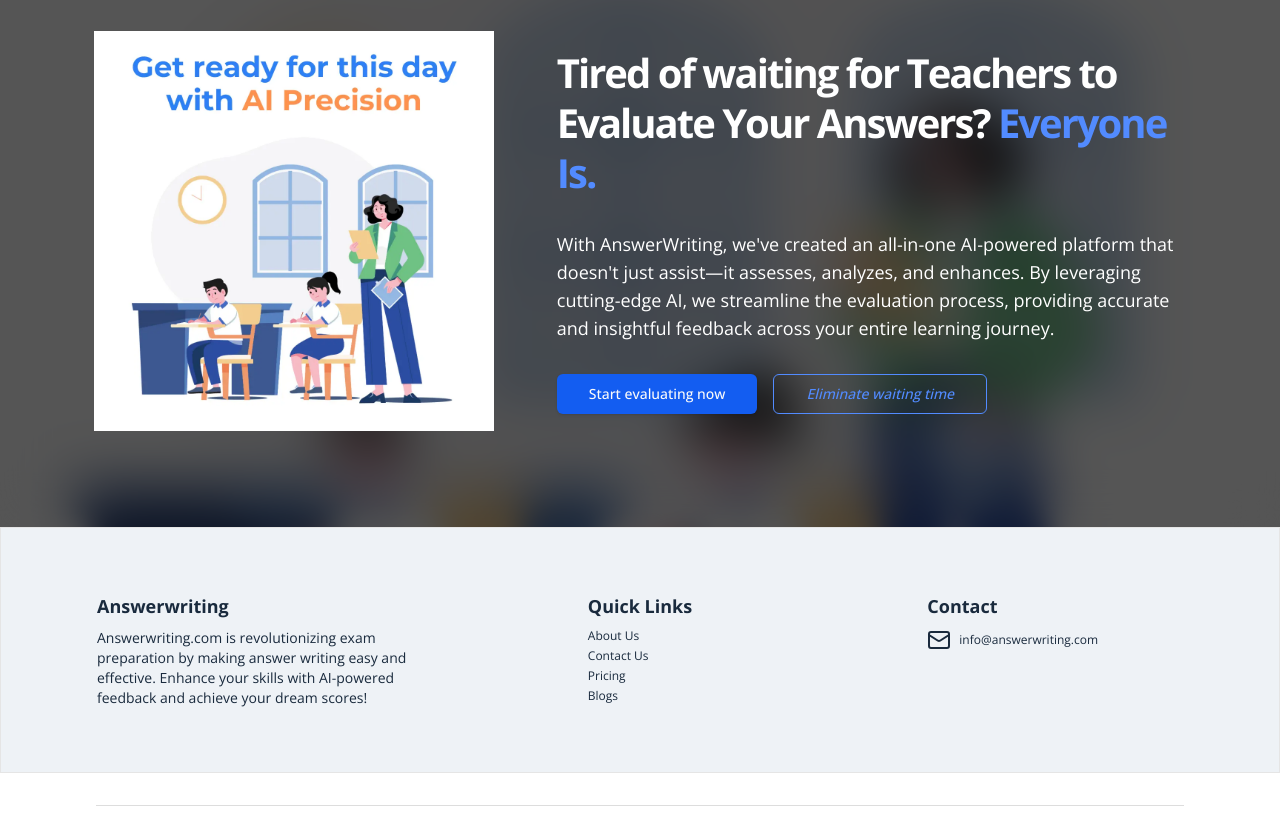
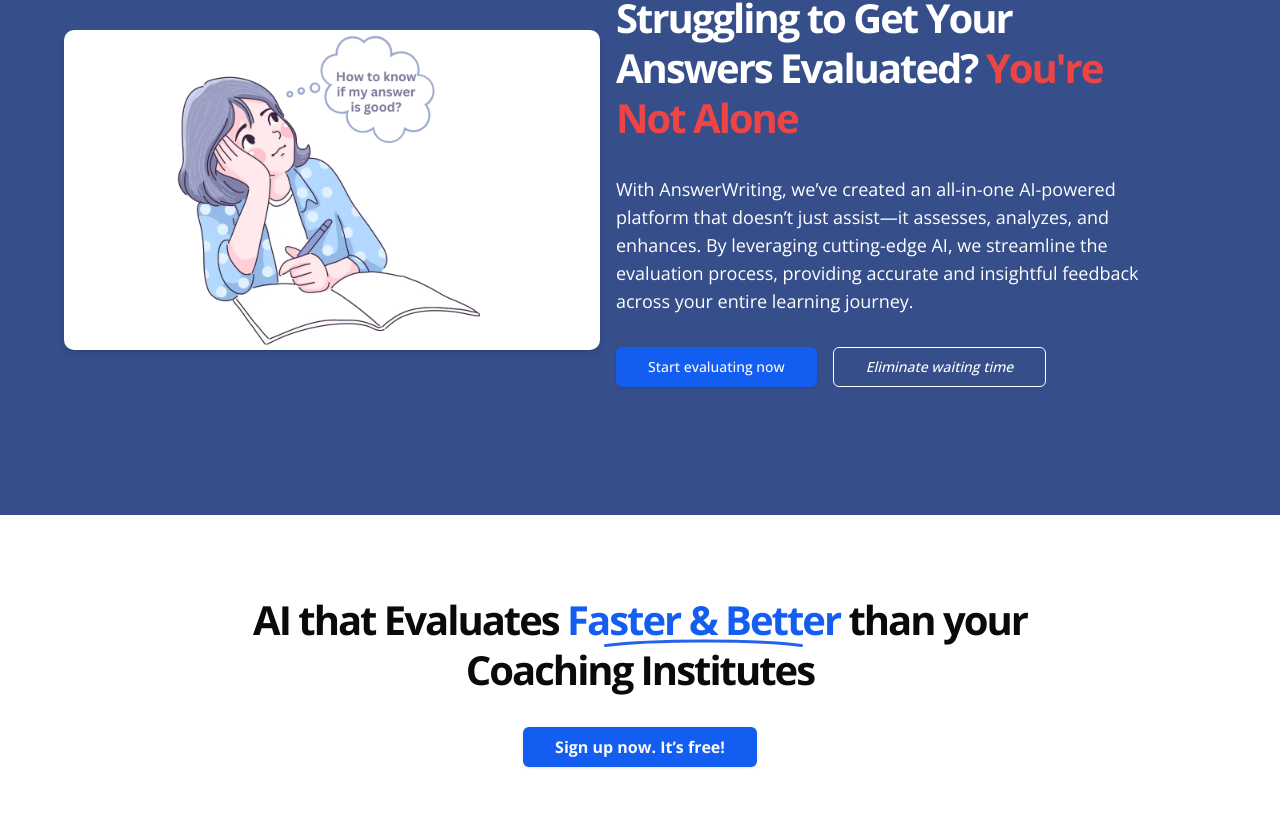
Before and after one commit to anthroholictechnologies/answerwriting, a Next.js app: page / in a window 1280 px wide. Shown: the part 1397-2219 px from the top of the page. Built offline with nearby package versions, Linux system fonts and the light colour scheme; no server answers.

Commit message:
changes in section 2 and section 3

```diff
--- a/src/app/page.tsx
+++ b/src/app/page.tsx
@@ -1,12 +1,15 @@
+import { auth } from "answerwriting/auth";
 import LandingHero from "answerwriting/components/landing/landing_hero";
 import Footer from "answerwriting/components/misc/misc_footer";
 import Header from "answerwriting/components/misc/misc_header";
 
-export default function Home() {
+export default async function Home() {
+  const session = await auth()
+  const user = session?.user
   return (
     <div className="h-screen w-screen">
       <Header />
-      <LandingHero />
+      <LandingHero user={user}/>
       <Footer />
     </div>
   );
--- a/src/components/landing/landing_hero.tsx
+++ b/src/components/landing/landing_hero.tsx
@@ -1,100 +1,15 @@
-import Link from "next/link";
-import { Button } from "../ui/button";
-import Image from "next/image";
-import { ApiRoutePaths } from "answerwriting/types/general.types";
-import TypewriterHeading from "./hero_heading";
+import { User } from "next-auth";
+import { SectionOne } from "./section_one";
+import { SectionTwo } from "./section_two";
+import { SectionThree } from "./section_three";
 
-const LandingHero = () => {
+const LandingHero = ({ user }: { user?: User }) => {
   return (
-    <>
-      {/* First Section - Header */}
-      <div className="flex flex-col items-center gap-8 px-2 pt-16 md:px-24 md:pt-24">
-        <TypewriterHeading />
-
-        <p className="text-tertiary text-center text-lg">
-          Your Personalized Answer Evaluation Tool for Daily Practice, Crafted
-          for UPSC Aspirants
-        </p>
-
-        <div className="flex gap-4">
-          <Button variant="transparent" size="lg">
-            <Link href={ApiRoutePaths.PAGE_DASHBOARD_TOOLS_EVALUATOR}>
-              Free Evaluation{" "}
-            </Link>
-          </Button>
-          <Button size="lg">How it works?</Button>
-        </div>
-      </div>
-
-      {/* Second Section - Video */}
-      <div className="w-full max-w-6xl mx-auto mt-8 mb-16 lg:mb-40 p-4">
-        <div className="relative w-full aspect-video border-8 border-primary drop-shadow-[0_0_12px_rgba(45,128,246,0.8)] rounded-3xl overflow-hidden shadow-lg">
-          <iframe
-            className="w-full h-full"
-            src="https://www.youtube.com/embed/nFvYEwlg3PA?si=mw450-El8gkrPK_k"
-            title="YouTube video player"
-            frameBorder="0"
-            allow="accelerometer; autoplay; clipboard-write; encrypted-media; gyroscope; picture-in-picture; web-share"
-            referrerPolicy="strict-origin-when-cross-origin"
-            allowFullScreen
-          ></iframe>
-        </div>
-      </div>
-
-      {/* Third Section - Features */}
-      <div className="relative overflow-hidden">
-        <div className="absolute inset-0">
-          <Image
-            src="/auth-image.webp"
-            alt=""
-            width={1080}
-            height={1080}
-            className="w-full h-full object-cover scale-110 blur-md brightness-95"
-          />
-          <div className="absolute inset-0 bg-[#000000]/65 backdrop-blur-xl" />
-        </div>
-
-        <div className="relative w-full max-w-6xl mx-auto px-4 py-16 md:py-24">
-          <div className="flex flex-col items-center  gap-16 lg:flex-row  lg:gap-12">
-            {/* Left Section */}
-            <div className="relative w-full lg:w-2/5">
-              <div className="relative overflow-hidden">
-                <Image
-                  src="/auth-image.webp"
-                  alt="AI Evaluation Platform"
-                  className="object-contain aspect-[4/3] h-full w-full lg:w-[600px] lg:h-[400px]"
-                  width={1080}
-                  height={1080}
-                />
-              </div>
-            </div>
-
-            {/* Right Content */}
-            <div className="flex flex-col items-center lg:items-start w-full lg:w-3/5 space-y-8">
-              <h2 className="text-[2rem] lg:text-[2.5rem] font-bold text-white text-center lg:text-left tracking-tighter leading-tight">
-                Tired of waiting for Teachers to Evaluate Your Answers?{" "}
-                <span className="text-primary">Everyone Is.</span>
-              </h2>
-
-              <p className="text-white text-center lg:text-left text-lg">
-                {`With AnswerWriting, we've created an all-in-one AI-powered
-                platform that doesn't just assist—it assesses, analyzes, and
-                enhances. By leveraging cutting-edge AI, we streamline the
-                evaluation process, providing accurate and insightful feedback
-                across your entire learning journey.`}
-              </p>
-
-              <div className="flex flex-col sm:flex-row items-center justify-center gap-4 w-full lg:w-auto">
-                <Button size="lg">Start evaluating now</Button>
-                <Button variant="transparent" size="lg">
-                  <i>Eliminate waiting time</i>
-                </Button>
-              </div>
-            </div>
-          </div>
-        </div>
-      </div>
-    </>
+    <div>
+      <SectionOne />
+      <SectionTwo />
+      <SectionThree isLoggedIn={!!user} />
+    </div>
   );
 };
 
--- /dev/null
+++ b/src/components/landing/section_one.tsx
@@ -0,0 +1,41 @@
+import Link from "next/link";
+import { Button } from "../ui/button";
+import TypewriterHeading from "./hero_heading";
+import { ApiRoutePaths } from "answerwriting/types/general.types";
+
+export const SectionOne = () => {
+  return (
+    <>
+      {/* Section 1  */}
+      <div className="flex flex-col mx-auto max-w-6xl xl:max-w-12xl py-16 md:py-24 lg:mb-16 mb-8 px-4 md:px-16">
+        <div className="flex flex-col items-center gap-8 px-2">
+          <TypewriterHeading />
+          <p className="text-tertiary text-center text-lg">
+            Your Personalized Answer Evaluation Tool for Daily Practice, Crafted
+            for UPSC Aspirants
+          </p>
+          <div className="flex gap-4">
+            <Button variant="transparent" size="lg">
+              <Link href={ApiRoutePaths.PAGE_DASHBOARD_TOOLS_EVALUATOR}>
+                Free Evaluation{" "}
+              </Link>
+            </Button>
+            <Button size="lg">How it works?</Button>
+          </div>
+        </div>
+        <div className="w-full mx-auto mt-12">
+          <div className="relative w-full aspect-video border-8 border-primary drop-shadow-[0_0_12px_rgba(45,128,246,0.8)] rounded-3xl overflow-hidden shadow-lg">
+            <iframe
+              className="w-full h-full"
+              src="https://www.youtube.com/embed/nFvYEwlg3PA?si=mw450-El8gkrPK_k"
+              title="YouTube video player"
+              allow="accelerometer; autoplay; clipboard-write; encrypted-media; gyroscope; picture-in-picture; web-share"
+              referrerPolicy="strict-origin-when-cross-origin"
+              allowFullScreen
+            ></iframe>
+          </div>
+        </div>
+      </div>
+    </>
+  );
+};
--- /dev/null
+++ b/src/components/landing/section_three.tsx
@@ -0,0 +1,56 @@
+import { DiamondPlusIcon } from "lucide-react";
+import ImpactSpan from "../react-common/impact-span";
+import { Button } from "../ui/button";
+
+export const SectionThree = ({ isLoggedIn }: { isLoggedIn: boolean }) => {
+  return (
+    <>
+      {/* Section 3 */}
+      <div className="flex flex-col gap-8  mx-auto items-center max-w-4xl py-16 lg:py-20 lg:mb-16 mb-8 px-4 ">
+        {isLoggedIn ? (
+          <>
+            <div className="flex flex-col items-center gap-2">
+              <div className="text-[2rem] lg:text-[2.5rem] font-bold lg:text-left tracking-tighter leading-tight">
+                Go Pro <ImpactSpan text="Score" /> more
+              </div>
+              <div className="text-tertiary text-center text-lg">
+                Upgrade to advanced answer evaluation, deep insights, and
+                unlimited practice
+              </div>
+            </div>
+            <Button size="lg" className="flex gap-2 px-16">
+              <DiamondPlusIcon className="h-4 w-4" />
+              Get Pro
+            </Button>
+          </>
+        ) : (
+          <div className="flex flex-col items-center gap-8">
+            <div className="text-center text-[1.5rem] lg:text-[2.5rem] font-bold tracking-tighter leading-tight relative">
+              AI that Evaluates{" "}
+              <span className="relative inline-block">
+                <ImpactSpan text="Faster & Better" />
+                <svg
+                  className="absolute -bottom-1 left-0 w-full"
+                  height="12"
+                  viewBox="0 0 200 12"
+                >
+                  <path
+                    d="M2 8.5C50 2.5 150 2.5 198 8.5"
+                    stroke="#2563eb"
+                    strokeWidth="3"
+                    strokeLinecap="round"
+                    fill="none"
+                  />
+                </svg>
+              </span>{" "}
+              than your Coaching Institutes{" "}
+            </div>
+            <Button size="lg" className="flex gap-2 px-8 text-md font-bold">
+              {` Sign up now. It’s free!`}
+            </Button>
+          </div>
+        )}
+      </div>
+    </>
+  );
+};
--- /dev/null
+++ b/src/components/landing/section_two.tsx
@@ -0,0 +1,44 @@
+import { Button } from "../ui/button";
+import Image from "next/image";
+
+export const SectionTwo = () => {
+  return (
+    <>
+      {/* Section 2 */}
+      <div className="flex flex-col mx-auto lg:flex-row bg-[#364e8a] px-4 md:px-16 py-16 xl:pr-32 gap-8 xl:gap-4">
+        <div className="flex justify-center items-center flex-1">
+          <div className="bg-white shadow-md rounded-[10px]">
+            <Image
+              src="/homepage-sectiontwo.webp"
+              alt="would be changed later"
+              width={900}
+              height={800}
+              className="object-contain aspect-[4/3] h-full w-full md:w-[540px] md:h-[320px] lg:w-[540px] lg:h-[400px] xl:w-[540px] xl:h-[320px] "
+            />
+          </div>
+        </div>
+        <div className="flex flex-col flex-1 justify-center items-center w-full gap-8 lg:pl-0 lg:py-16">
+          <h1 className="text-[2rem] lg:text-[2.5rem] font-bold text-white text-center lg:text-left tracking-tighter leading-tight">
+            {" "}
+            {`Struggling to Get Your Answers Evaluated? `}{" "}
+            <span className="text-red-500"> {`You're Not Alone`}</span>{" "}
+          </h1>
+          <div className="text-white text-center lg:text-left text-lg">
+            {`With AnswerWriting, we’ve created an all-in-one AI-powered platform that doesn’t just assist—it assesses, analyzes, and enhances. By leveraging cutting-edge AI, we streamline the evaluation process, providing accurate and insightful feedback across your entire learning journey.`}
+          </div>
+
+          <div className="flex lg:flex-row flex-col lg:mr-auto gap-4">
+            <Button size="lg">Start evaluating now</Button>
+            <Button
+              variant="transparent"
+              className="text-white border-white hover:border-primary-dark"
+              size="lg"
+            >
+              <i>Eliminate waiting time</i>
+            </Button>
+          </div>
+        </div>
+      </div>
+    </>
+  );
+};
--- a/src/components/ui/button.tsx
+++ b/src/components/ui/button.tsx
@@ -20,7 +20,7 @@ const buttonVariants = cva(
         ghost: "hover:bg-accent hover:text-accent-foreground",
         link: "text-primary underline-offset-4 hover:underline",
         transparent:
-          "bg-transparent  hover:bg-primary hover:text-white border shadow-none border-primary text-primary",
+          "bg-transparent  hover:bg-primary-dark hover:text-white border shadow-none border-primary-dark text-primary",
       },
       size: {
         default: "h-9 px-4 py-2",
```
Also changed, not shown: public/homepage-sectiontwo.webp (added).
